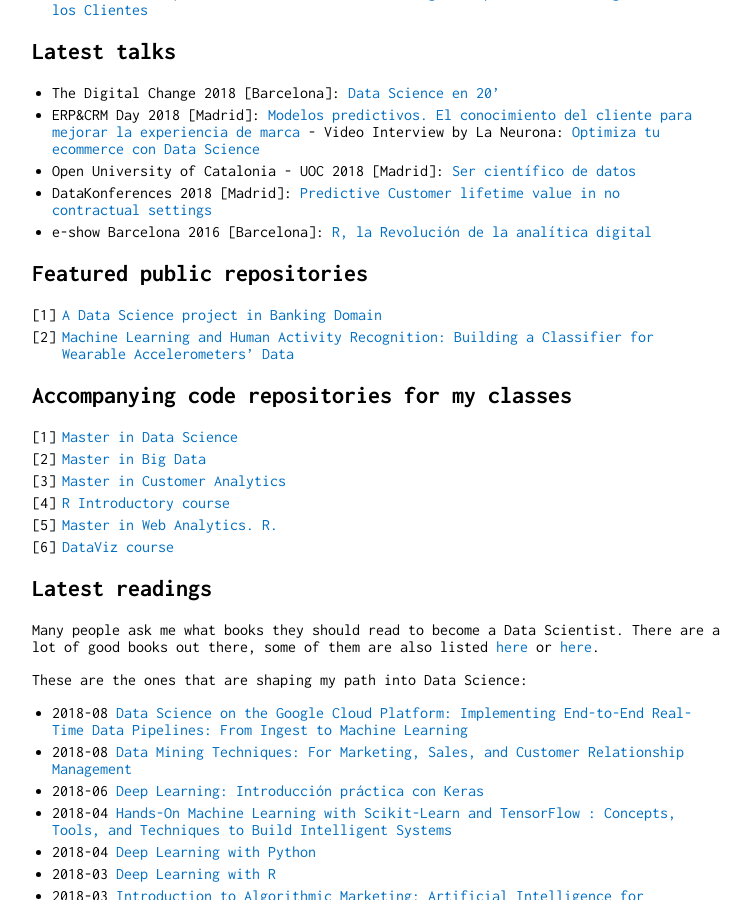
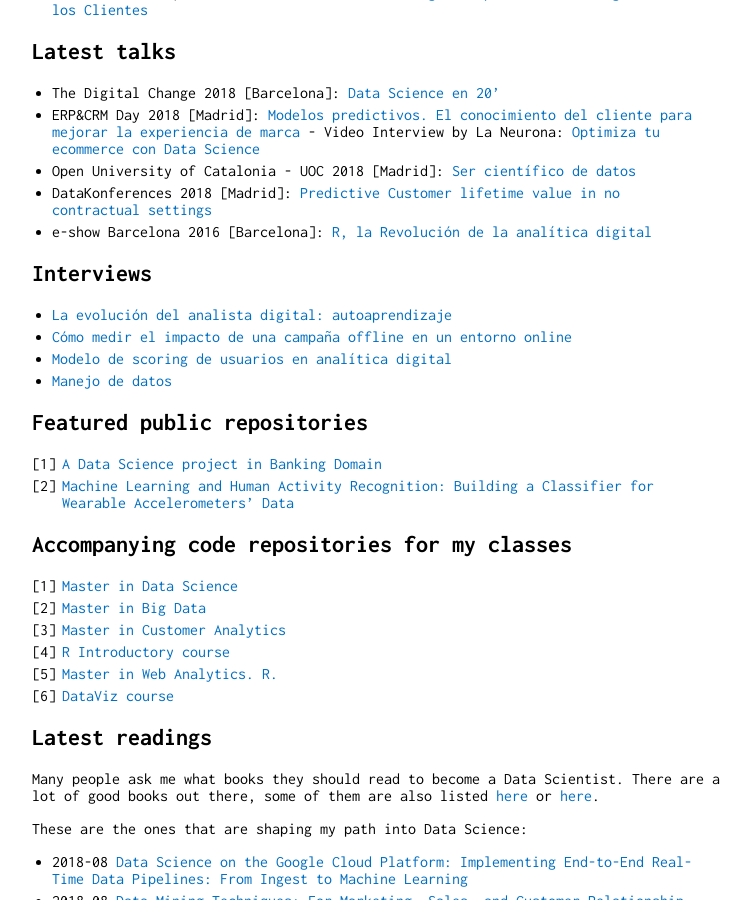
Before and after one commit to joseramoncajide/joseramoncajide.github.io, a Jekyll site: the page built from index.md, in a window 1280 px wide and 900 px high, scrolled down 474 px. Shown: the whole window, without its empty margins (258-1009 px from the left). Built offline with Jekyll 4.4.1, drawn with Linux system fonts in a browser that asks for light colours.

Commit message:
added potcasts

```diff
--- a/index.md
+++ b/index.md
@@ -27,6 +27,12 @@ https://kschool.com/blog/analitica-web/la-ciencia-de-datos-al-servicio-de-la-ana
 * Open University of Catalonia - UOC 2018 [Madrid]: [Ser científico de datos](https://www.slideshare.net/JoseRamnCajideFernnd/ser-cientfico-de-datos?trk=v-feed)
 * DataKonferences 2018 [Madrid]: [Predictive Customer lifetime value in no contractual settings](https://github.com/joseramoncajide/data_konferences)
 * e-show Barcelona 2016 [Barcelona]: [R, la Revolución de la analítica digital](https://es.slideshare.net/JoseRamnCajideFernnd/r-la-revolucin-de-la-analtica-digital)
+
+## Interviews
+* [La evolución del analista digital: autoaprendizaje](https://www.ivoox.com/evolucion-del-analista-digital-autoaprendizaje-audios-mp3_rf_26882405_1.html)
+* [Cómo medir el impacto de una campaña offline en un entorno online](https://www.ivoox.com/como-medir-impacto-campana-offline-audios-mp3_rf_25608972_1.html)
+* [Modelo de scoring de usuarios en analítica digital](https://www.ivoox.com/scoring-analitica-digital-audios-mp3_rf_18968500_1.html)
+* [Manejo de datos](http://prnoticias.com/podcast/ondacro/analitica-digital/20159261-extraer-datos-y-empezar-a-trabajar)
 
 ## Featured public repositories
 
```
